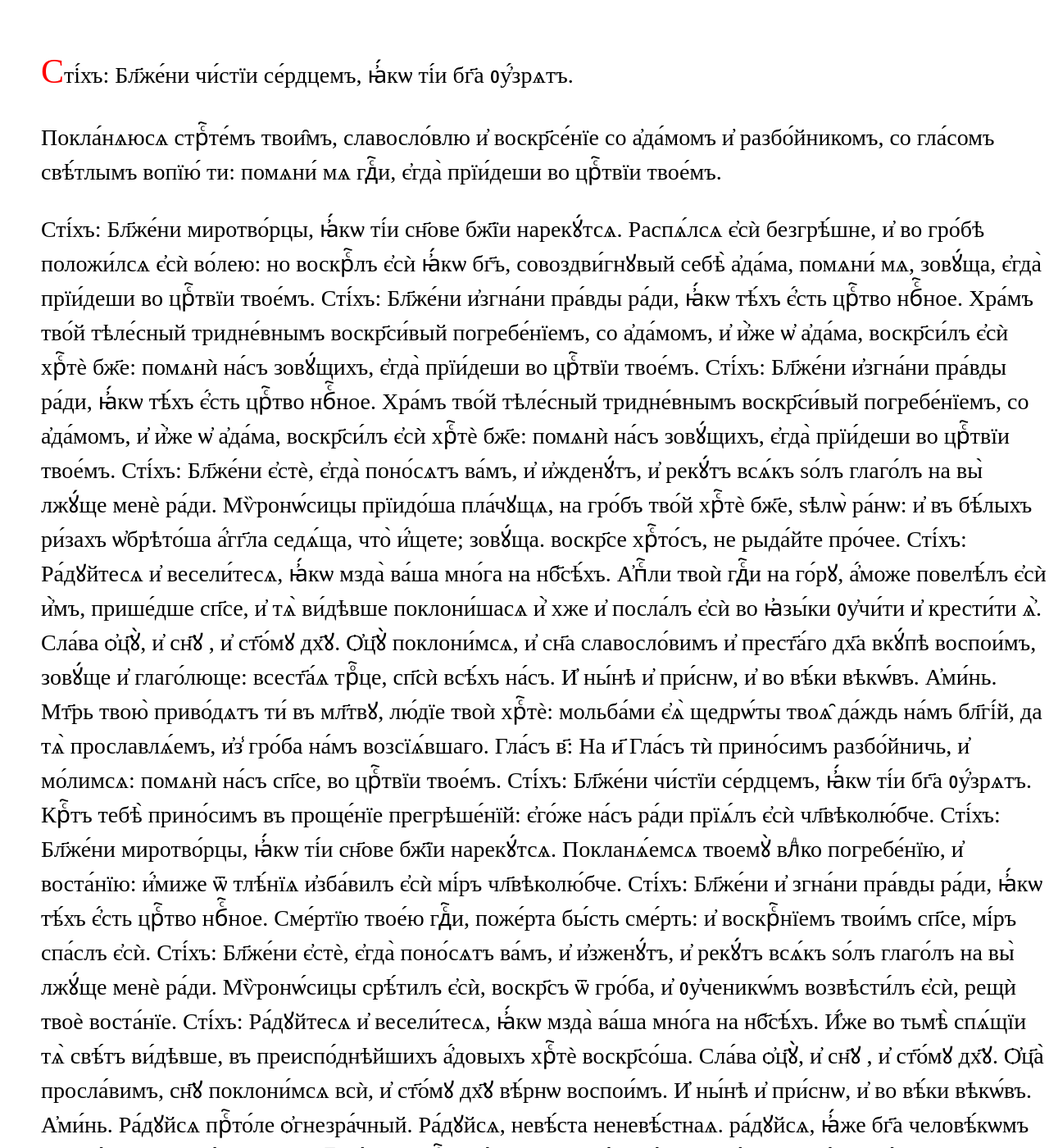
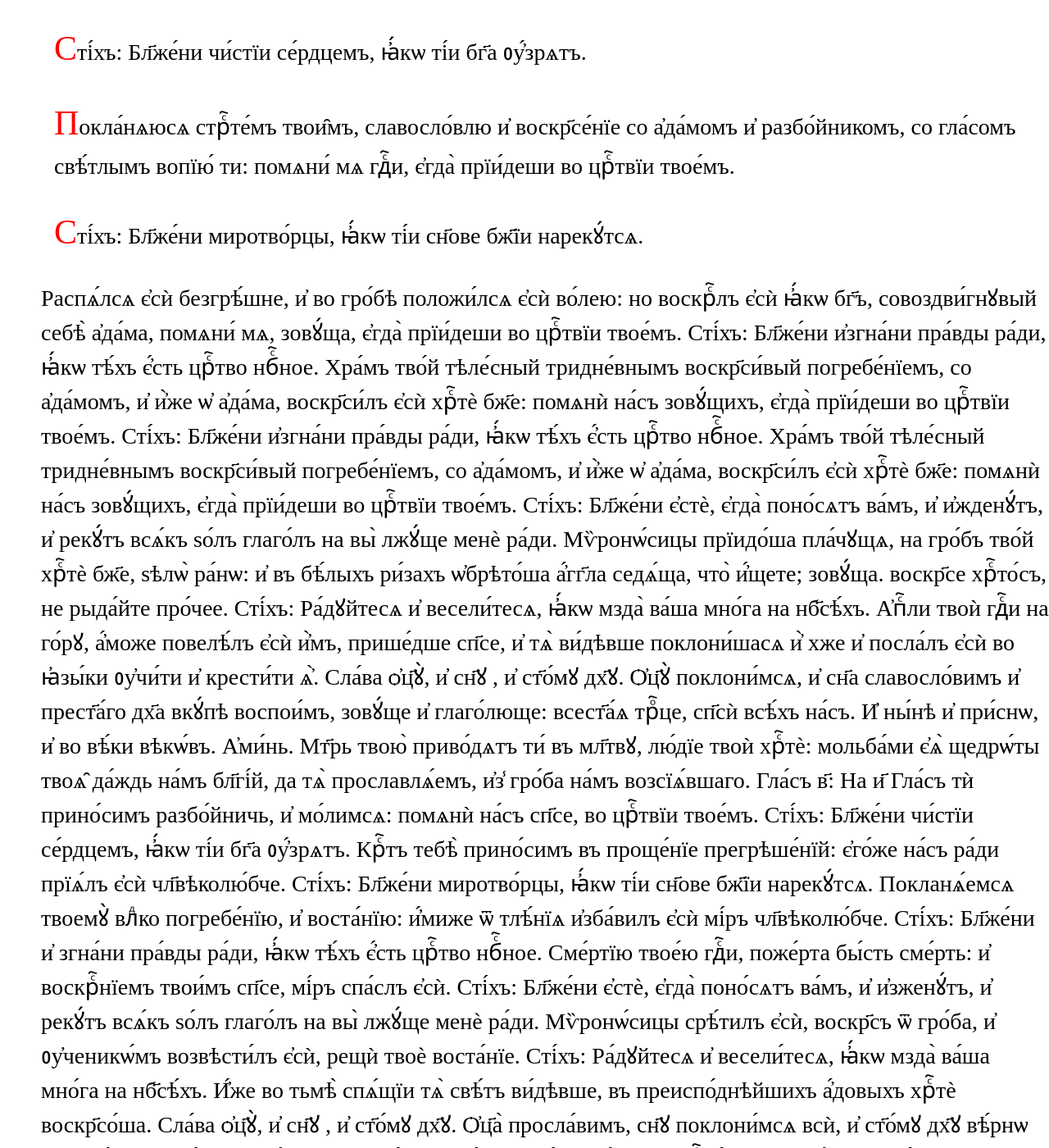
Before and after one commit to markjville/markjville.github.io, a Jekyll site: the page docs/Изобразительная/НаБлаженных2.html, which Jekyll copies as it is, in a window 1280 px wide and 1400 px high, scrolled down 526 px. Shown: the whole window at 82% size. Built offline with Jekyll 4.4.1, drawn with Linux system fonts in a browser that asks for light colours; some web fonts are replaced; comment, search, counter and statistics services are not loaded; some of the changed text lies outside the part shown.

Commit message:
Update НаБлаженных2.html

```diff
--- a/docs/Изобразительная/НаБлаженных2.html
+++ b/docs/Изобразительная/НаБлаженных2.html
@@ -38,13 +38,13 @@ p::first-letter {
 
 
 <div style="text-align:center;color: red;font-size: 75%;">На и҃</div>
-<p>Снѣ́дїю и҆зведѐ и҆з̾ раѧ̀ вра́гъ а҆да́ма: крⷭ҇то́мъ же разбо́йника введѐ хрⷭ҇то́съ во́нь, помѧни́ мѧ, зовꙋ́ща, є҆гда̀ прїи́деши во црⷭ҇твїи твое́мъ.</div>
+<p>Снѣ́дїю и҆зведѐ и҆з̾ раѧ̀ вра́гъ а҆да́ма: крⷭ҇то́мъ же разбо́йника введѐ хрⷭ҇то́съ во́нь, помѧни́ мѧ, зовꙋ́ща, є҆гда̀ прїи́деши во црⷭ҇твїи твое́мъ.</p>
 
 <p>Сті́хъ: Бл҃же́ни чи́стїи се́рдцемъ, ꙗ҆́кѡ ті́и бг҃а ᲂу҆́зрѧтъ.</p>
 
-<p></p>Покла́нѧюсѧ стрⷭ҇те́мъ твои̑мъ, славосло́влю и҆ воскр҃се́нїе со а҆да́момъ и҆ разбо́йникомъ, со гла́сомъ свѣ́тлымъ вопїю́ ти: помѧни́ мѧ гдⷭ҇и, є҆гда̀ прїи́деши во црⷭ҇твїи твое́мъ.</p>
+<p>Покла́нѧюсѧ стрⷭ҇те́мъ твои̑мъ, славосло́влю и҆ воскр҃се́нїе со а҆да́момъ и҆ разбо́йникомъ, со гла́сомъ свѣ́тлымъ вопїю́ ти: помѧни́ мѧ гдⷭ҇и, є҆гда̀ прїи́деши во црⷭ҇твїи твое́мъ.</p>
 
-Сті́хъ: Бл҃же́ни миротво́рцы, ꙗ҆́кѡ ті́и сн҃ове бж҃їи нарекꙋ́тсѧ.
+<p>Сті́хъ: Бл҃же́ни миротво́рцы, ꙗ҆́кѡ ті́и сн҃ове бж҃їи нарекꙋ́тсѧ.</div>
 
 Распѧ́лсѧ є҆сѝ безгрѣ́шне, и҆ во гро́бѣ положи́лсѧ є҆сѝ во́лею: но воскрⷭ҇лъ є҆сѝ ꙗ҆́кѡ бг҃ъ, совоздви́гнꙋвый себѣ̀ а҆да́ма, помѧни́ мѧ, зовꙋ́ща, є҆гда̀ прїи́деши во црⷭ҇твїи твое́мъ.
 
```
